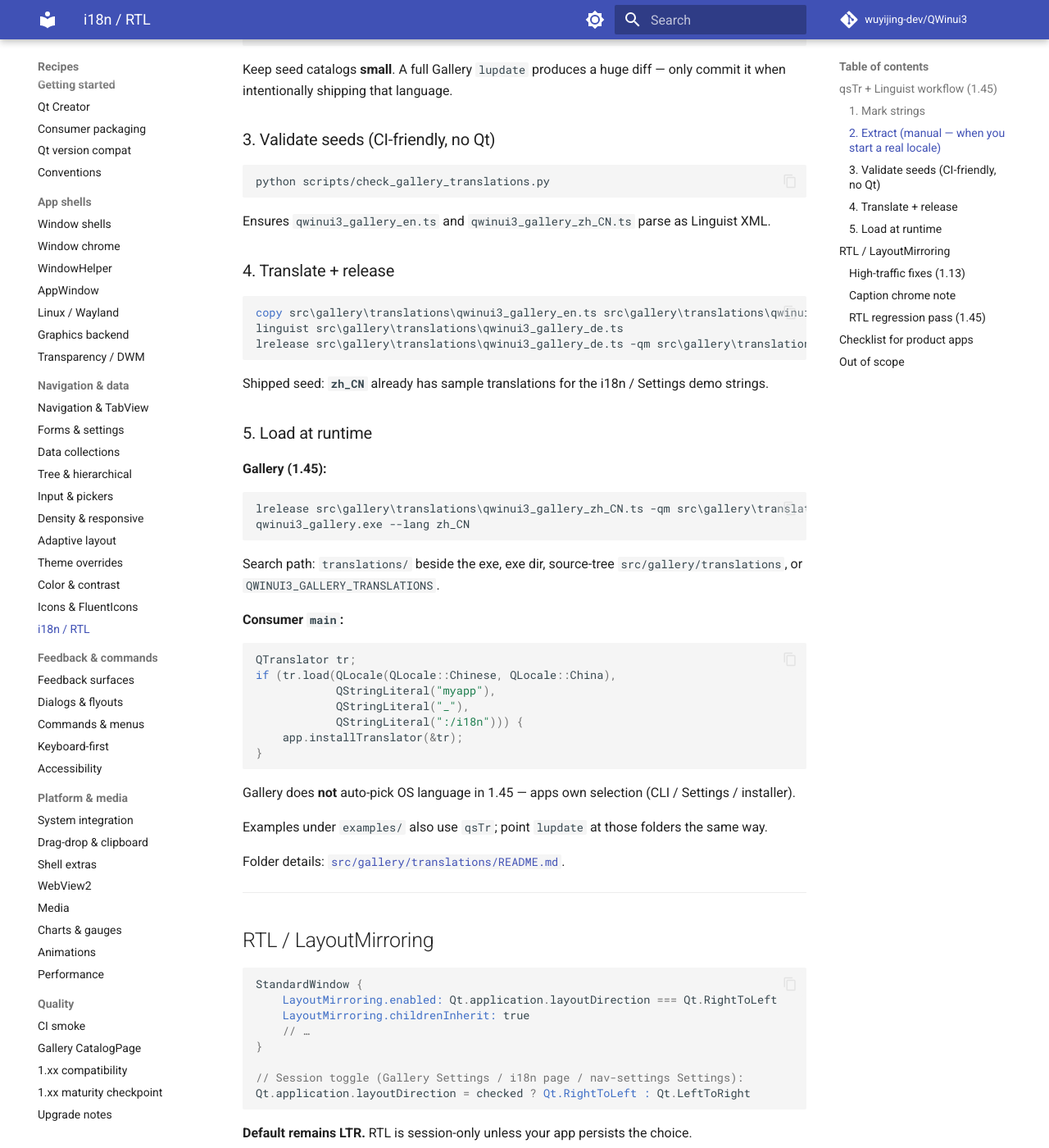
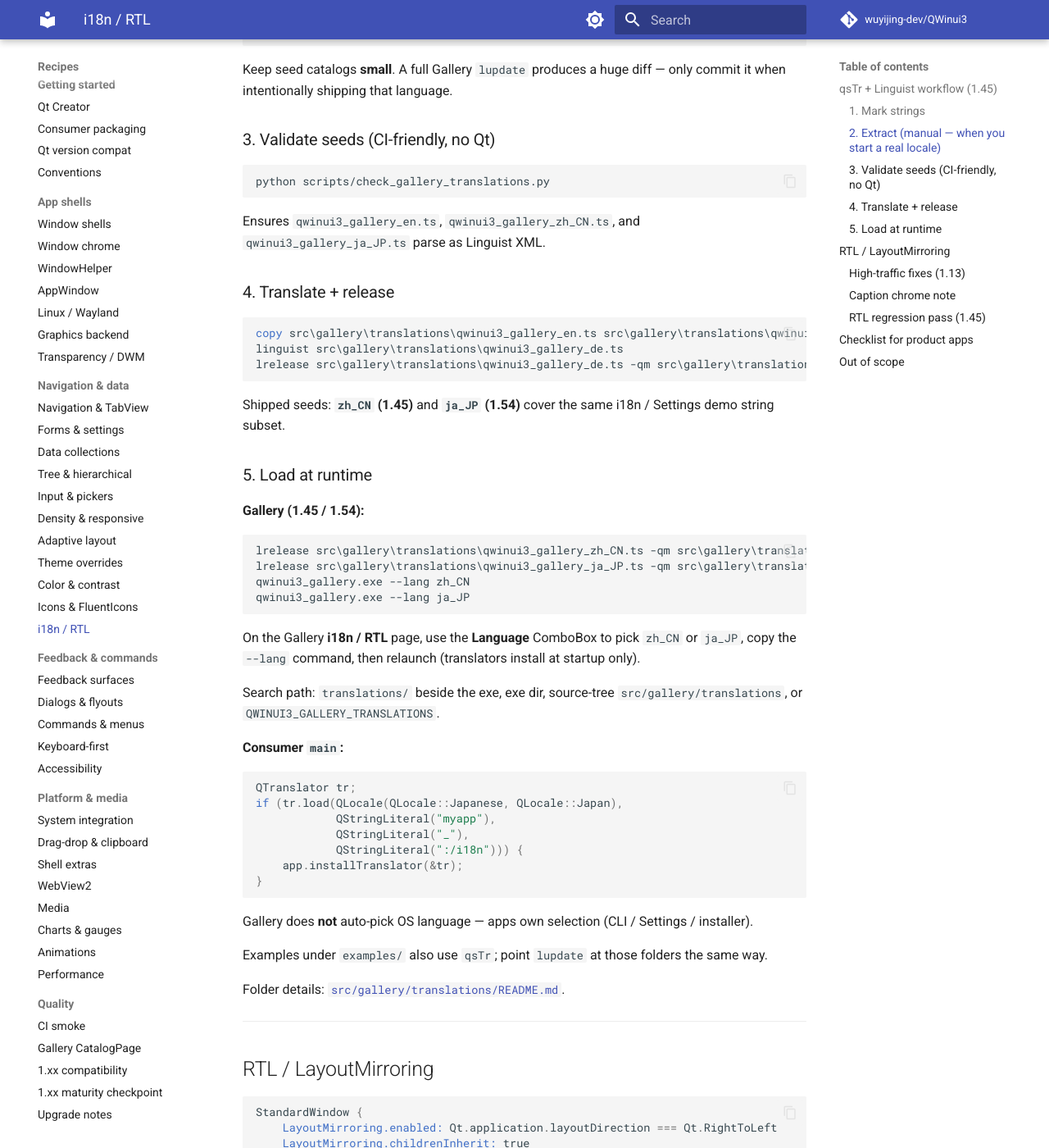
Before and after one commit to wuyijing-dev/QWinui3, an MkDocs documentation site: the page built from docs/i18n-rtl.md, in a window 1280 px wide and 1400 px high, scrolled down 1041 px. Shown: the whole window at 82% size. Built offline with MkDocs 1.6.1 and Material for MkDocs 9.7.7, drawn with Linux system fonts in a browser that asks for light colours; comment, search, counter and statistics services are not loaded; some of the changed text lies outside the part shown.

Commit message:
Ship 1.54: add ja_JP Gallery seed locale and language switcher.
Keeps the i18n workflow green with a second demo pack and smoke coverage for --lang.

````diff
--- a/CMakeLists.txt
+++ b/CMakeLists.txt
@@ -17,7 +17,7 @@
 
 # Product version is X.YY (two-digit minor), e.g. 1.00, 1.01, 1.10.
 # Git tags / packages use v${QWINUI3_VERSION}. CMake needs major.minor.patch.
-set(QWINUI3_VERSION "1.53")
+set(QWINUI3_VERSION "1.54")
 if(NOT QWINUI3_VERSION MATCHES "^[0-9]+\\.[0-9][0-9]$")
     message(FATAL_ERROR "QWINUI3_VERSION must be X.YY (two-digit minor), got '${QWINUI3_VERSION}'")
 endif()
--- a/docs/i18n-rtl.md
+++ b/docs/i18n-rtl.md
@@ -1,4 +1,4 @@
-# i18n / RTL (1.13 / 1.45)
+# i18n / RTL (1.13 / 1.45 / 1.54)
 
 Gallery and starter examples wrap UI strings in **`qsTr`**. This page covers:
 
@@ -10,10 +10,10 @@
 
 | Surface | Where |
 |---------|--------|
-| Gallery demo | **Layout → i18n / RTL** |
+| Gallery demo | **Layout → i18n / RTL** (locale ComboBox + `--lang` copy) |
 | Gallery Settings | **Right-to-left layout** toggle |
 | Example | [`examples/nav-settings`](../examples/nav-settings/) (same toggle + shell mirroring) |
-| Seed `.ts` | [`src/gallery/translations/`](../src/gallery/translations/) — `en` + **`zh_CN` (1.45)** |
+| Seed `.ts` | [`src/gallery/translations/`](../src/gallery/translations/) — `en` + **`zh_CN` (1.45)** + **`ja_JP` (1.54)** |
 | Integrity | `python scripts/check_gallery_translations.py` |
 
 ---
@@ -42,7 +42,7 @@
 python scripts/check_gallery_translations.py
 ```
 
-Ensures `qwinui3_gallery_en.ts` and `qwinui3_gallery_zh_CN.ts` parse as Linguist XML.
+Ensures `qwinui3_gallery_en.ts`, `qwinui3_gallery_zh_CN.ts`, and `qwinui3_gallery_ja_JP.ts` parse as Linguist XML.
 
 ### 4. Translate + release
 
@@ -52,16 +52,20 @@
 lrelease src\gallery\translations\qwinui3_gallery_de.ts -qm src\gallery\translations\qwinui3_gallery_de.qm
 ```
 
-Shipped seed: **`zh_CN`** already has sample translations for the i18n / Settings demo strings.
+Shipped seeds: **`zh_CN` (1.45)** and **`ja_JP` (1.54)** cover the same i18n / Settings demo string subset.
 
 ### 5. Load at runtime
 
-**Gallery (1.45):**
+**Gallery (1.45 / 1.54):**
 
 ```bat
 lrelease src\gallery\translations\qwinui3_gallery_zh_CN.ts -qm src\gallery\translations\qwinui3_gallery_zh_CN.qm
+lrelease src\gallery\translations\qwinui3_gallery_ja_JP.ts -qm src\gallery\translations\qwinui3_gallery_ja_JP.qm
 qwinui3_gallery.exe --lang zh_CN
+qwinui3_gallery.exe --lang ja_JP
 ```
+
+On the Gallery **i18n / RTL** page, use the **Language** ComboBox to pick `zh_CN` or `ja_JP`, copy the `--lang` command, then relaunch (translators install at startup only).
 
 Search path: `translations/` beside the exe, exe dir, source-tree `src/gallery/translations`, or `QWINUI3_GALLERY_TRANSLATIONS`.
 
@@ -69,7 +73,7 @@
 
 ```cpp
 QTranslator tr;
-if (tr.load(QLocale(QLocale::Chinese, QLocale::China),
+if (tr.load(QLocale(QLocale::Japanese, QLocale::Japan),
             QStringLiteral("myapp"),
             QStringLiteral("_"),
             QStringLiteral(":/i18n"))) {
@@ -77,7 +81,7 @@
 }
 ```
 
-Gallery does **not** auto-pick OS language in 1.45 — apps own selection (CLI / Settings / installer).
+Gallery does **not** auto-pick OS language — apps own selection (CLI / Settings / installer).
 
 Examples under `examples/` also use `qsTr`; point `lupdate` at those folders the same way.
 
````
Also changed, not shown: README.md (+1 -1 lines), ROADMAP.md (+8 -23 lines), docs/roadmap.md (+8 -23 lines), docs/stable-api.md (+1 -0 lines), docs/upgrade-notes.md (+14 -0 lines), src/gallery/translations/README.md (+8 -5 lines), 4 other files.
